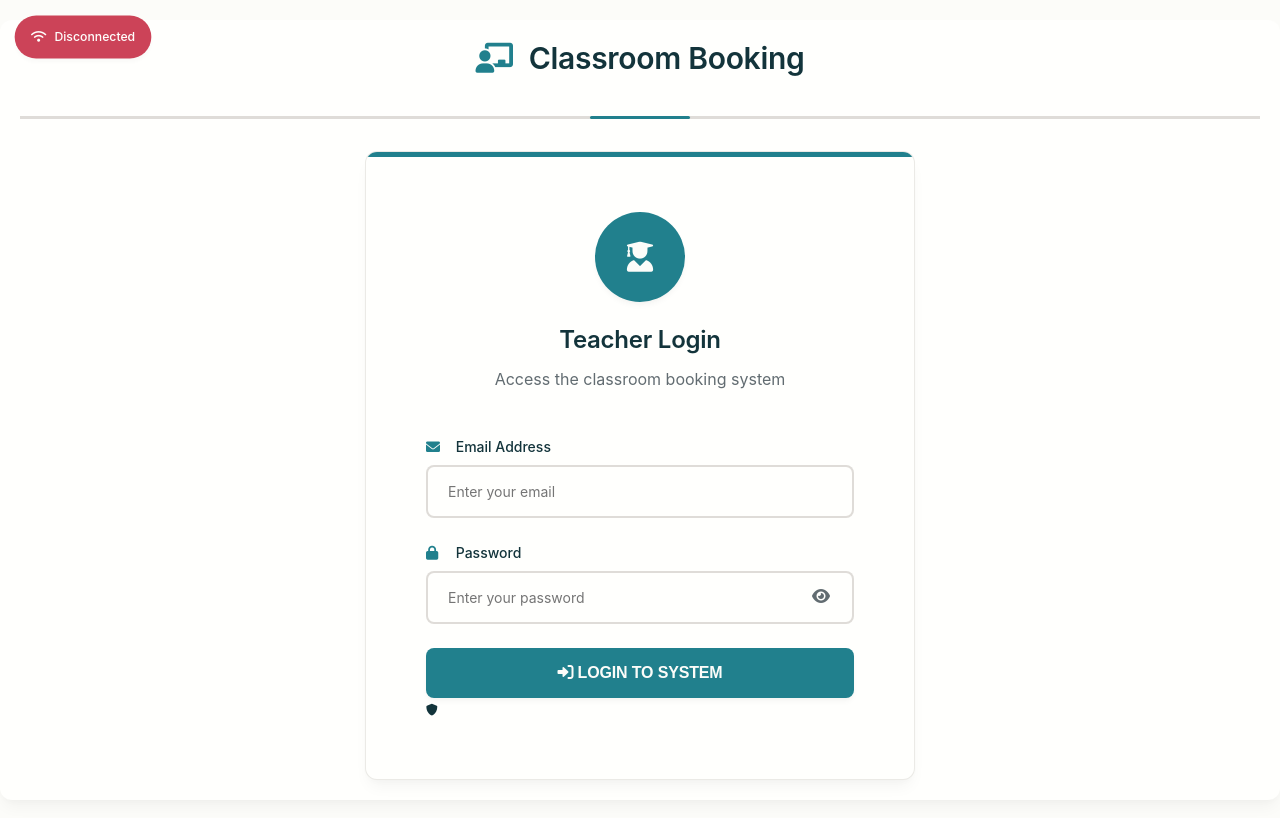
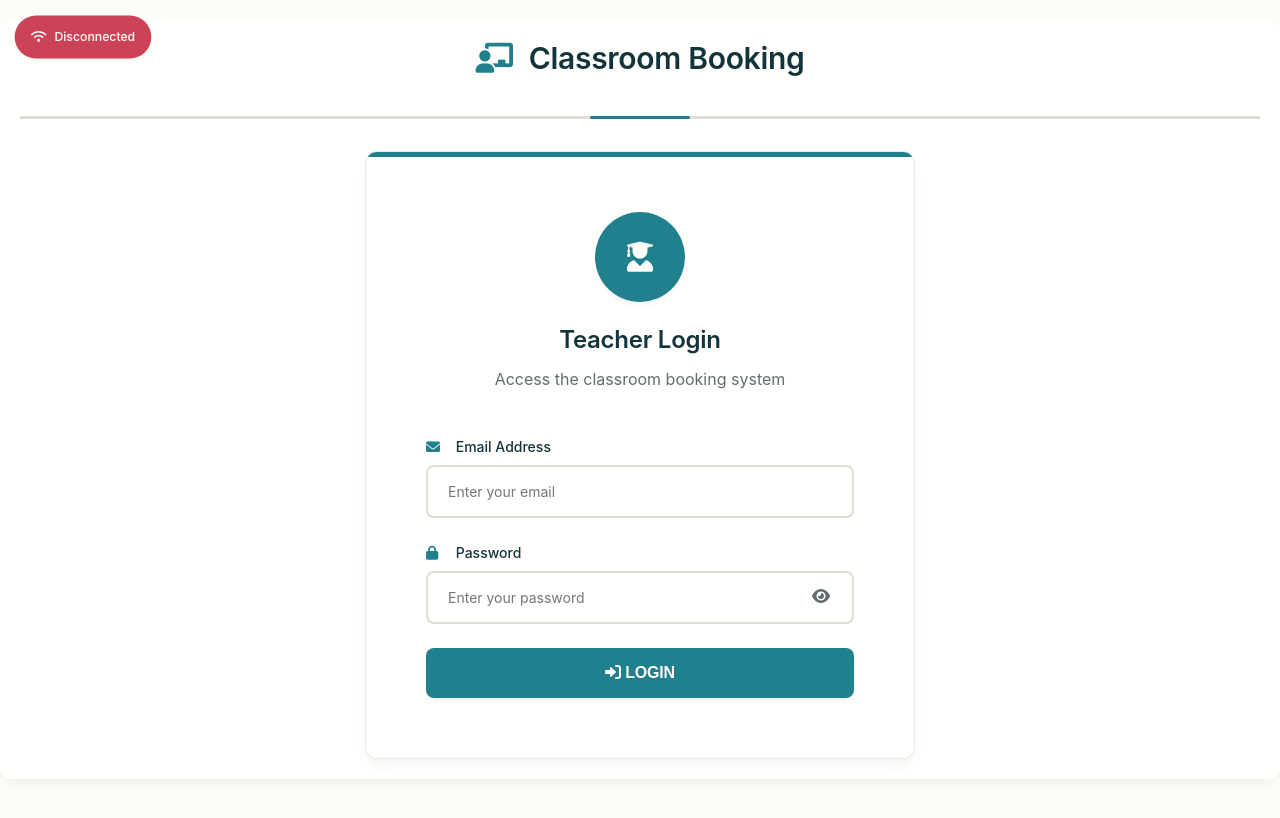
Before and after one commit to Santhosh-S99/classroom-booking, a plain HTML site: page index.html in a window 1280 px wide. Drawn offline with Linux system fonts and the light colour scheme; no server answers; a web font is replaced by a local one.

Commit message:
Update index.html

```diff
--- a/index.html
+++ b/index.html
@@ -70,14 +70,11 @@
 
                     <button type="submit" class="btn-login">
                         <i class="fas fa-sign-in-alt"></i>
-                        Login to System
+                        Login
                     </button>
                 </form>
 
                 <div class="login-footer">
-                    <small>
-                        <i class="fas fa-shield-alt"></i>
-                    </small>
                 </div>
             </div>
         </section>
```
